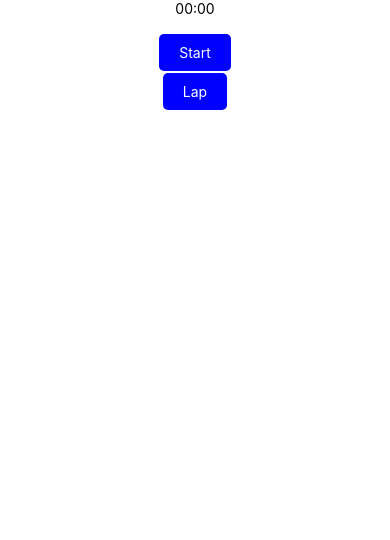
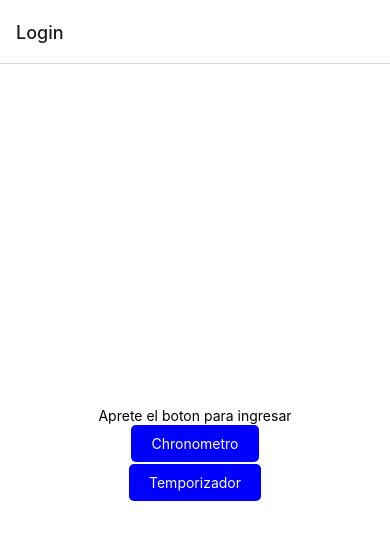
Before and after one commit to acenturion/app-mobile-chrono-up, a React Native app: screen / in a window 390 px wide. Shown: the top 540 px of the page. Built offline with nearby package versions, Linux system fonts and the light colour scheme.

Commit message:
Added async storage

```diff
--- a/App.tsx
+++ b/App.tsx
@@ -1,8 +1,18 @@
-import Home from "@/screens/Home";
+import {createNativeStackNavigator} from "@react-navigation/native-stack";
+import {NavigationContainer} from "@react-navigation/native";
 
+import HomeScreen from "@/screens/Home";
+import LoginScreen from "@/screens/Login";
+
+const Stack = createNativeStackNavigator();
 
 export default function App() {
   return (
-    <Home/>
+    <NavigationContainer>
+      <Stack.Navigator initialRouteName="Login">
+        <Stack.Screen name="Home" component={HomeScreen}/>
+        <Stack.Screen name="Login" component={LoginScreen}/>
+      </Stack.Navigator>
+    </NavigationContainer>
   );
 }
--- a/package.json
+++ b/package.json
@@ -10,13 +10,15 @@
     "ts:check": "tsc"
   },
   "dependencies": {
+    "@react-native-async-storage/async-storage": "^1.23.1",
     "@react-navigation/native": "^6.1.17",
+    "@react-navigation/native-stack": "^6.9.26",
     "expo": "~50.0.17",
     "expo-status-bar": "~1.11.1",
     "react": "18.2.0",
     "react-native": "0.73.6",
-    "react-native-screens": "~3.29.0",
-    "react-native-safe-area-context": "4.8.2"
+    "react-native-safe-area-context": "4.8.2",
+    "react-native-screens": "~3.29.0"
   },
   "devDependencies": {
     "@babel/core": "^7.20.0",
--- a/src/components/Cronomether.tsx
+++ b/src/components/Cronomether.tsx
@@ -1,7 +1,8 @@
-import React, { useEffect, useState } from "react";
-import { FlatList, StyleSheet, Text, View } from "react-native";
+import React, {useEffect, useState} from "react";
+import {FlatList, StyleSheet, Text, View} from "react-native";
 import Button from "@/components/Button";
-import { formatTime } from "@/utils/timer-utils";
+import {formatTime} from "@/utils/timer-utils";
+import AsyncStorage from "@react-native-async-storage/async-storage";
 
 interface ChronoState {
   isPaused: boolean;
@@ -9,7 +10,16 @@ interface ChronoState {
   isReset: boolean;
 }
 
-type Lap = number[];
+interface Lap {
+  id: number,
+  value: number,
+}
+
+interface Execution {
+  id: number;
+  date: Date,
+  laps: Lap[]
+}
 
 const Chronomether = () => {
   const [timer, setTimer] = useState(0);
@@ -18,16 +28,16 @@ const Chronomether = () => {
     isStarted: false,
     isReset: true,
   });
-  const [laps, setLaps] = useState<Lap>([]);
+  const [laps, setLaps] = useState<Lap[]>([]);
 
   const handleOnPressStart = () => {
     console.log("Start press!");
-    setChronoState({ isStarted: true, isPaused: false, isReset: false });
+    setChronoState({isStarted: true, isPaused: false, isReset: false});
   };
 
   const handleOnPressPause = () => {
     console.log("Pause Press!");
-    setChronoState({ ...chronoState, isPaused: true, isStarted: false, isReset: false });
+    setChronoState({...chronoState, isPaused: true, isStarted: false, isReset: false});
   };
 
   const handleOnPressReset = () => {
@@ -39,12 +49,48 @@ const Chronomether = () => {
       isStarted: false,
       isPaused: true,
     });
+    if (laps.length > 0) {
+      const execution: Execution = {
+        id: Math.random(),
+        date: new Date(),
+        laps: laps,
+      }
+
+      storeData(execution);
+    }
     setLaps([]);
   };
 
   const handleOnPressLap = () => {
     console.log("Lap Press!");
-    setLaps([...laps, timer]);
+    const newLap: Lap = {
+      id: laps.length + 1,
+      value: timer,
+    }
+    setLaps([...laps, newLap]);
+  };
+
+  const handlePressGetData = async () => {
+    console.log("Obteniendo data del storage");
+    const result = await getData();
+    console.log(result);
+  };
+
+
+  const storeData = (value: Execution) => {
+    const jsonValue = JSON.stringify(value);
+    AsyncStorage.setItem('executions', jsonValue).then(r =>
+      console.log("guardado exitosamente")
+    );
+  };
+
+  const getData = async (): Promise<Execution[] | undefined> => {
+    try {
+      const jsonValue = await AsyncStorage.getItem('executions');
+      return jsonValue != null ? JSON.parse(jsonValue) as Execution[] : undefined;
+    } catch (e) {
+      // error reading value
+    }
   };
 
   useEffect(() => {
@@ -68,24 +114,25 @@ const Chronomether = () => {
     <View style={styles.container}>
       <Text style={styles.text}>{formatTime(timer)}</Text>
       {showStart ? (
-        <Button title="Start" onPress={handleOnPressStart} />
+        <Button title="Start" onPress={handleOnPressStart}/>
       ) : (
-        <Button title="Pause" onPress={handleOnPressPause} />
+        <Button title="Pause" onPress={handleOnPressPause}/>
       )}
 
       {showResetAndLap && (
-          <Button title="Reset" onPress={handleOnPressReset} />
+        <Button title="Reset" onPress={handleOnPressReset}/>
       )}
 
-        <Button title="Lap" onPress={handleOnPressLap} />
+      <Button title="Lap" onPress={handleOnPressLap}/>
+      <Button title="Mostrar laps" onPress={handlePressGetData}/>
 
-        {showResetAndLap && <Text>Laps: </Text> }
+      {showResetAndLap && <Text>Laps: </Text>}
 
       <FlatList
         data={laps}
-          renderItem={({ item, index }) => (
-            <Text>{`Lapso ${index + 1}: ${formatTime(
-              item
+        renderItem={({item}) => (
+          <Text>{`Lapso ${item.id}: ${formatTime(
+            item.value
           )}`}</Text>
         )}
         keyExtractor={(_, index) => index.toString()}
@@ -95,13 +142,13 @@ const Chronomether = () => {
 };
 
 
-
 const styles = StyleSheet.create({
   container: {
     flex: 1,
     backgroundColor: "#fff",
     alignItems: "center",
     justifyContent: "center",
+    marginTop: 16
   },
   text: {
     marginBottom: 16,
--- /dev/null
+++ b/src/context/Timer.ts
@@ -0,0 +1 @@
+//Todo hacer contexto de timer
--- /dev/null
+++ b/src/screens/Login.tsx
@@ -0,0 +1,38 @@
+import {StyleSheet, Text, View} from "react-native";
+import {useNavigation} from "@react-navigation/core";
+import Button from "@/components/Button";
+
+const LoginScreen = () => {
+  const navigation = useNavigation<any>();
+
+  const handleOnPressLogin = () => {
+    return navigation.navigate("Home");
+  }
+  return (
+    <View style={styles.container}>
+      <Text>Aprete el boton para ingresar</Text>
+      <Button
+        title={"Chronometro"}
+        onPress={handleOnPressLogin}
+      />
+      <Button
+        title={"Temporizador"}
+        onPress={handleOnPressLogin}
+      />
+    </View>
+  );
+}
+
+const styles = StyleSheet.create({
+  container: {
+    flex: 1,
+    backgroundColor: '#fff',
+    alignItems: 'center',
+    justifyContent: 'center',
+  },
+  text: {
+    marginBottom: 16,
+  }
+});
+
+export default LoginScreen;
```
Also changed, not shown: 1 other file (tests, documents, lock files or other folders). Lines whose indentation alone changed are shown as unchanged.
